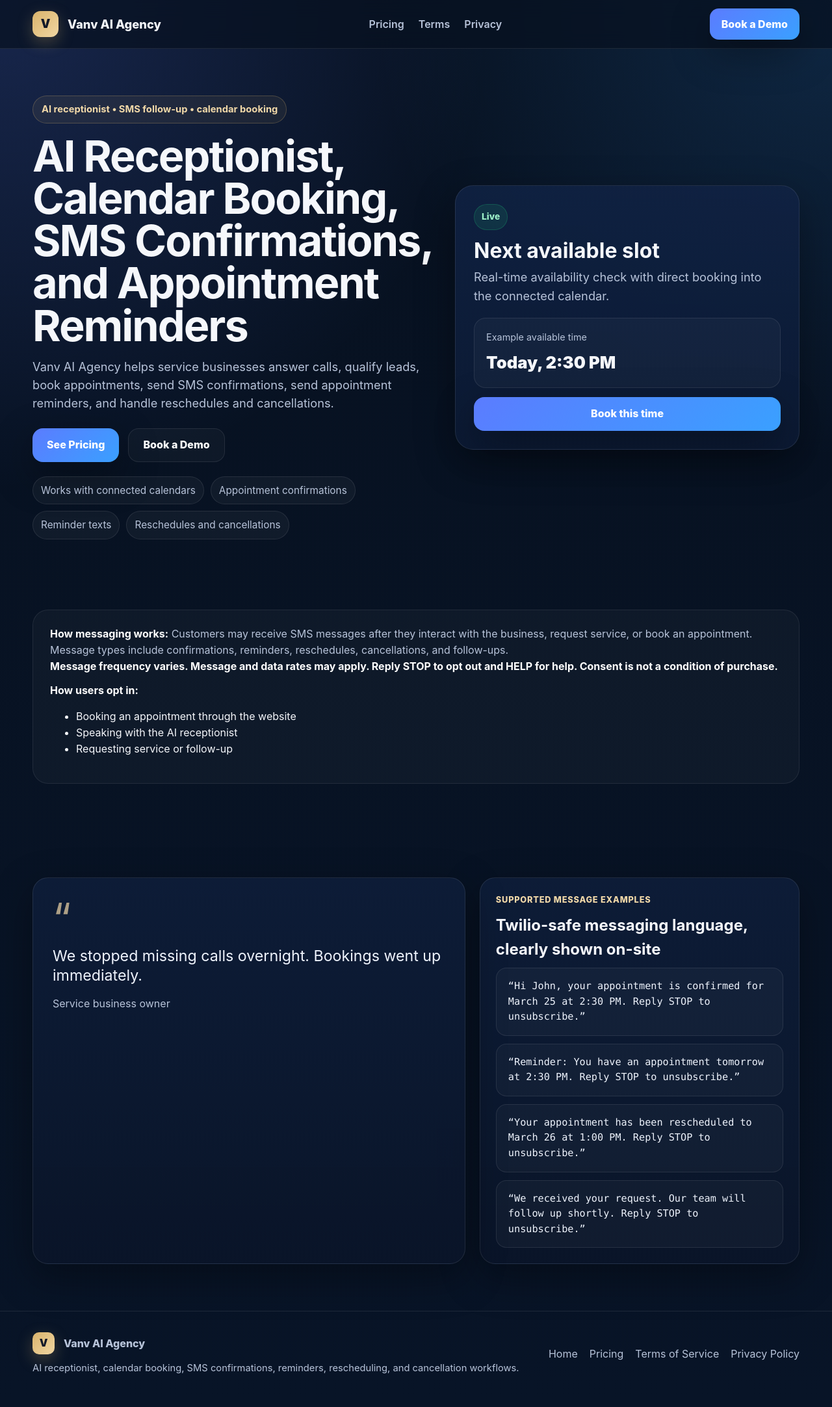
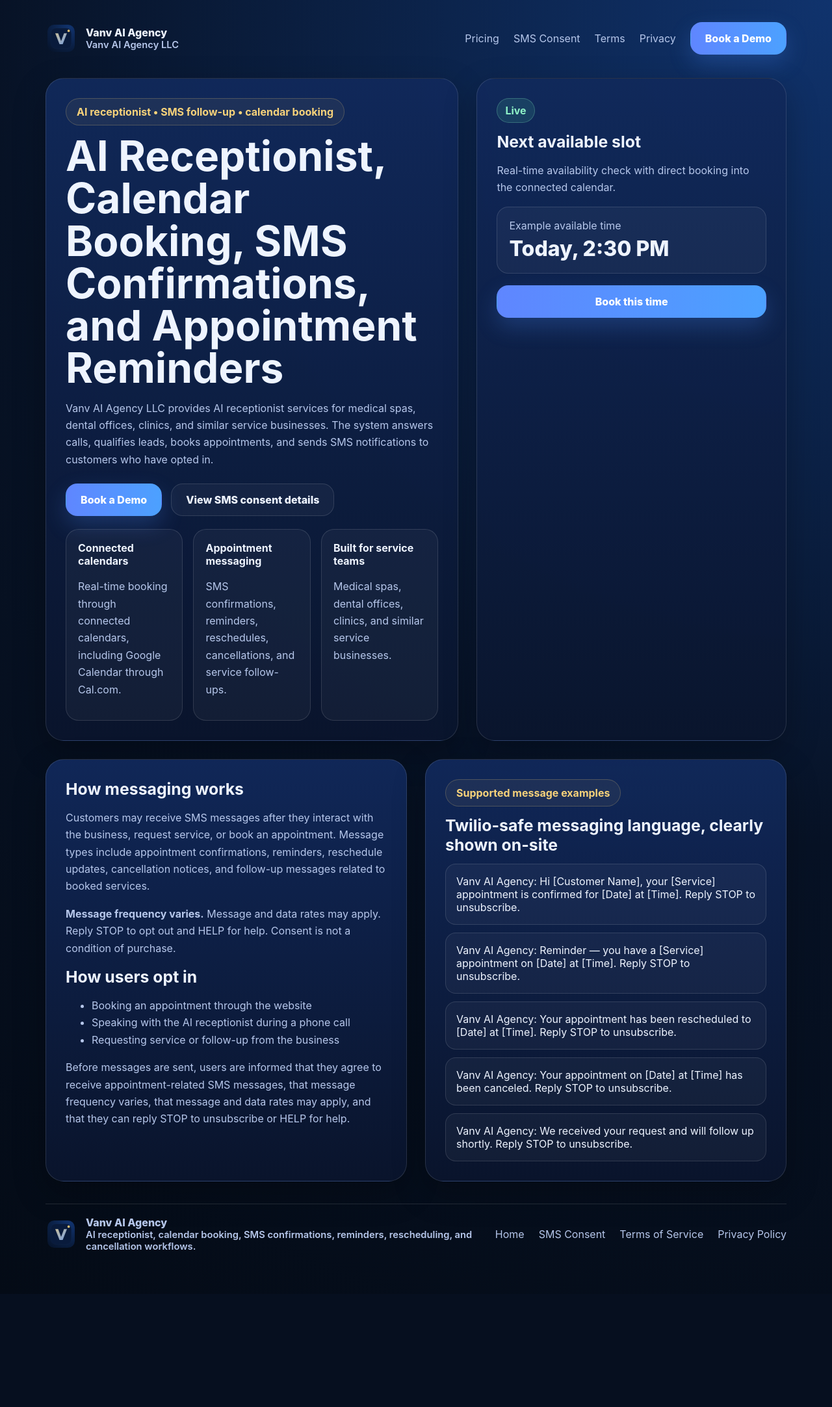
Before and after one commit to ProTmoney2231/vanv-ai-agency, a Flask app: page / in a window 1280 px wide. Shown: the whole page at 65% size. After the commit the page ends 1923 px from the top, so only its background shows below. Run offline with Flask 3, Linux system fonts and the light colour scheme.

Commit message:
Add compliance page and finalize Twilio website matching updates

```diff
--- a/app.py
+++ b/app.py
@@ -26,3 +26,8 @@ def terms():
 @app.route("/privacy")
 def privacy():
     return render_template("privacy.html")
+
+
+@app.route('/compliance')
+def compliance():
+    return render_template('compliance.html')
--- a/templates/index.html
+++ b/templates/index.html
@@ -1,81 +1,104 @@
-{% extends "base.html" %}
-{% block title %}Vanv AI Agency | AI Receptionist, Calendar Booking, SMS Confirmations{% endblock %}
-{% block content %}
-<section class="hero">
-  <div class="container hero-wrap">
-    <div>
-      <div class="eyebrow">AI receptionist • SMS follow-up • calendar booking</div>
-      <h1>AI Receptionist, Calendar Booking, SMS Confirmations, and Appointment Reminders</h1>
-      <p>
-        Vanv AI Agency helps service businesses answer calls, qualify leads, book appointments,
-        send SMS confirmations, send appointment reminders, and handle reschedules and cancellations.
-      </p>
-      <div class="hero-actions">
-        <a class="btn btn-primary" href="/pricing">See Pricing</a>
-        <a class="btn btn-secondary" href="{{ book_demo_url }}">Book a Demo</a>
+<!DOCTYPE html>
+<html lang="en">
+<head>
+  <meta charset="UTF-8" />
+  <meta name="viewport" content="width=device-width, initial-scale=1.0" />
+  <title>Vanv AI Agency | AI Receptionist, Calendar Booking, SMS Confirmations</title>
+  <style>
+    :root{--bg:#071225;--card:#0f2146;--text:#eef4ff;--muted:#b6c7eb;--gold:#f7d27a;--blue:#4c8dff;--border:rgba(255,255,255,.12)}
+    *{box-sizing:border-box}html{scroll-behavior:smooth}body{margin:0;font-family:Inter,system-ui,-apple-system,BlinkMacSystemFont,"Segoe UI",sans-serif;background:radial-gradient(circle at top right,#10336d 0%,#071225 55%,#040b16 100%);color:var(--text)}
+    a{color:inherit;text-decoration:none}.wrap{max-width:1180px;margin:0 auto;padding:24px 20px 64px}.nav{display:flex;justify-content:space-between;align-items:center;gap:16px;padding:10px 0 18px}
+    .brand{display:flex;gap:14px;align-items:center;font-weight:800}.brand img{width:48px;height:48px}.navlinks{display:flex;gap:22px;align-items:center;color:var(--muted)}
+    .btn{display:inline-flex;align-items:center;justify-content:center;padding:14px 22px;border-radius:18px;font-weight:800;border:1px solid transparent}
+    .btn.primary{background:linear-gradient(90deg,#5f86ff,#4ca1ff);color:white;box-shadow:0 14px 34px rgba(76,141,255,.24)}.btn.secondary{background:rgba(255,255,255,.04);border-color:var(--border);color:var(--text)}
+    .hero{display:grid;grid-template-columns:1.2fr .9fr;gap:28px;align-items:stretch;margin-top:18px}.card{background:linear-gradient(180deg,rgba(17,41,91,.95),rgba(10,21,45,.95));border:1px solid var(--border);border-radius:28px;padding:30px;box-shadow:0 18px 50px rgba(0,0,0,.25)}
+    .pill{display:inline-block;padding:10px 16px;border:1px solid rgba(247,210,122,.22);border-radius:999px;color:var(--gold);font-weight:700;margin-bottom:14px;background:rgba(247,210,122,.06)}
+    h1{font-size:clamp(2.5rem,5vw,4.8rem);line-height:1.02;margin:0 0 16px}h2{font-size:1.55rem;margin:0 0 14px}p,li{color:var(--muted);line-height:1.65}
+    .cta{display:flex;gap:14px;flex-wrap:wrap;margin-top:24px}.feature-row{display:grid;grid-template-columns:repeat(3,1fr);gap:16px;margin-top:20px}.mini{border:1px solid var(--border);border-radius:20px;padding:18px;background:rgba(255,255,255,.04)}
+    .live{display:inline-block;padding:8px 12px;border-radius:999px;background:rgba(85,214,162,.14);color:#8ef2c7;border:1px solid rgba(142,242,199,.25);font-weight:700}.box{border:1px solid var(--border);border-radius:18px;background:rgba(255,255,255,.04);padding:18px;margin-top:14px}
+    .section{display:grid;grid-template-columns:1fr 1fr;gap:28px;margin-top:28px}.samples{display:grid;gap:12px}.sample{padding:16px;border:1px solid var(--border);border-radius:16px;background:rgba(255,255,255,.04)}
+    .footer{display:grid;grid-template-columns:1fr auto;gap:18px;align-items:center;margin-top:34px;padding-top:18px;border-top:1px solid var(--border);color:var(--muted)}
+    @media (max-width: 920px){.hero,.section,.feature-row,.footer{grid-template-columns:1fr}.nav{flex-wrap:wrap}.navlinks{width:100%;justify-content:space-between}}
+  </style>
+</head>
+<body>
+  <div class="wrap">
+    <nav class="nav">
+      <div class="brand">
+        <img src="/static/vanv-logo.svg" alt="Vanv AI Agency logo" />
+        <div>
+          <div>Vanv AI Agency</div>
+          <div style="font-size:.92rem;font-weight:600;color:#b6c7eb">Vanv AI Agency LLC</div>
+        </div>
       </div>
-      <div class="hero-points">
-        <span>Works with connected calendars</span>
-        <span>Appointment confirmations</span>
-        <span>Reminder texts</span>
-        <span>Reschedules and cancellations</span>
+      <div class="navlinks">
+        <a href="#pricing">Pricing</a>
+        <a href="/compliance">SMS Consent</a>
+        <a href="/terms">Terms</a>
+        <a href="/privacy">Privacy</a>
+        <a class="btn primary" href="https://calendly.com" target="_blank" rel="noreferrer">Book a Demo</a>
       </div>
-    </div>
+    </nav>
 
-    <div class="panel live-card">
-      <div class="live-pill">Live</div>
-      <h3>Next available slot</h3>
-      <p>Real-time availability check with direct booking into the connected calendar.</p>
-      <div class="slot-box">
-        <div class="slot-label">Example available time</div>
-        <div class="slot-time">Today, 2:30 PM</div>
+    <section class="hero">
+      <div class="card">
+        <div class="pill">AI receptionist • SMS follow-up • calendar booking</div>
+        <h1>AI Receptionist, Calendar Booking, SMS Confirmations, and Appointment Reminders</h1>
+        <p>Vanv AI Agency LLC provides AI receptionist services for medical spas, dental offices, clinics, and similar service businesses. The system answers calls, qualifies leads, books appointments, and sends SMS notifications to customers who have opted in.</p>
+        <div class="cta">
+          <a class="btn primary" href="https://calendly.com" target="_blank" rel="noreferrer">Book a Demo</a>
+          <a class="btn secondary" href="/compliance">View SMS consent details</a>
+        </div>
+        <div class="feature-row">
+          <div class="mini"><strong>Connected calendars</strong><p>Real-time booking through connected calendars, including Google Calendar through Cal.com.</p></div>
+          <div class="mini"><strong>Appointment messaging</strong><p>SMS confirmations, reminders, reschedules, cancellations, and service follow-ups.</p></div>
+          <div class="mini"><strong>Built for service teams</strong><p>Medical spas, dental offices, clinics, and similar service businesses.</p></div>
+        </div>
       </div>
-      <a class="btn btn-primary" style="width:100%" href="{{ book_demo_url }}">Book this time</a>
-    </div>
-  </div>
-</section>
+      <div class="card">
+        <span class="live">Live</span>
+        <h2 style="margin-top:14px">Next available slot</h2>
+        <p>Real-time availability check with direct booking into the connected calendar.</p>
+        <div class="box">
+          <div style="color:#b6c7eb">Example available time</div>
+          <div style="font-size:2rem;font-weight:800;margin-top:6px">Today, 2:30 PM</div>
+        </div>
+        <a class="btn primary" style="width:100%;margin-top:18px" href="https://calendly.com" target="_blank" rel="noreferrer">Book this time</a>
+      </div>
+    </section>
 
-<section class="section">
-  <div class="container">
-    <div class="info-callout highlight">
-      <p><strong>How messaging works:</strong> Customers may receive SMS messages after they interact with the business, request service, or book an appointment. Message types include confirmations, reminders, reschedules, cancellations, and follow-ups.</p>
-      <p><strong>Message frequency varies. Message and data rates may apply. Reply STOP to opt out and HELP for help. Consent is not a condition of purchase.</strong></p>
+    <section class="section">
+      <div class="card">
+        <h2>How messaging works</h2>
+        <p>Customers may receive SMS messages after they interact with the business, request service, or book an appointment. Message types include appointment confirmations, reminders, reschedule updates, cancellation notices, and follow-up messages related to booked services.</p>
+        <p><strong>Message frequency varies.</strong> Message and data rates may apply. Reply STOP to opt out and HELP for help. Consent is not a condition of purchase.</p>
 
-      <p style="margin-top:12px"><strong>How users opt in:</strong></p>
-      <ul>
-        <li>Booking an appointment through the website</li>
-        <li>Speaking with the AI receptionist</li>
-        <li>Requesting service or follow-up</li>
-      </ul>
-    </div>
-  </div>
-</section>
-
-<section class="section">
-  <div class="container">
-    <div class="grid two-col">
-      <div class="card quote">
-        <div class="quote-mark">“</div>
-        <p>We stopped missing calls overnight. Bookings went up immediately.</p>
-        <cite>Service business owner</cite>
+        <h2>How users opt in</h2>
+        <ul>
+          <li>Booking an appointment through the website</li>
+          <li>Speaking with the AI receptionist during a phone call</li>
+          <li>Requesting service or follow-up from the business</li>
+        </ul>
+        <p>Before messages are sent, users are informed that they agree to receive appointment-related SMS messages, that message frequency varies, that message and data rates may apply, and that they can reply STOP to unsubscribe or HELP for help.</p>
       </div>
 
       <div class="card">
-        <div class="kicker">SUPPORTED MESSAGE EXAMPLES</div>
+        <div class="pill">Supported message examples</div>
         <h2>Twilio-safe messaging language, clearly shown on-site</h2>
+        <div class="samples">
+          <div class="sample">Vanv AI Agency: Hi [Customer Name], your [Service] appointment is confirmed for [Date] at [Time]. Reply STOP to unsubscribe.</div>
+          <div class="sample">Vanv AI Agency: Reminder — you have a [Service] appointment on [Date] at [Time]. Reply STOP to unsubscribe.</div>
+          <div class="sample">Vanv AI Agency: Your appointment has been rescheduled to [Date] at [Time]. Reply STOP to unsubscribe.</div>
+          <div class="sample">Vanv AI Agency: Your appointment on [Date] at [Time] has been canceled. Reply STOP to unsubscribe.</div>
+          <div class="sample">Vanv AI Agency: We received your request and will follow up shortly. Reply STOP to unsubscribe.</div>
+        </div>
+      </div>
+    </section>
 
-        <div class="code-sample">“Hi John, your appointment is confirmed for March 25 at 2:30 PM. Reply STOP to unsubscribe.”</div>
-        <div style="height:12px"></div>
-
-        <div class="code-sample">“Reminder: You have an appointment tomorrow at 2:30 PM. Reply STOP to unsubscribe.”</div>
-        <div style="height:12px"></div>
-
-        <div class="code-sample">“Your appointment has been rescheduled to March 26 at 1:00 PM. Reply STOP to unsubscribe.”</div>
-        <div style="height:12px"></div>
-
-        <div class="code-sample">“We received your request. Our team will follow up shortly. Reply STOP to unsubscribe.”</div>
-      </div>
-    </div>
+    <footer class="footer">
+      <div class="brand"><img src="/static/vanv-logo.svg" alt="Vanv AI Agency logo"><div><div>Vanv AI Agency</div><div style="font-size:.92rem;font-weight:600;color:#b6c7eb">AI receptionist, calendar booking, SMS confirmations, reminders, rescheduling, and cancellation workflows.</div></div></div>
+      <div class="navlinks"><a href="/">Home</a><a href="/compliance">SMS Consent</a><a href="/terms">Terms of Service</a><a href="/privacy">Privacy Policy</a></div>
+    </footer>
   </div>
-</section>
-{% endblock %}
+</body>
+</html>
```
Also changed, not shown: templates/compliance.html (added, +66 -0 lines), templates/privacy.html (+20 -29 lines), templates/terms.html (+21 -36 lines), static/vanv-logo.svg (added).
